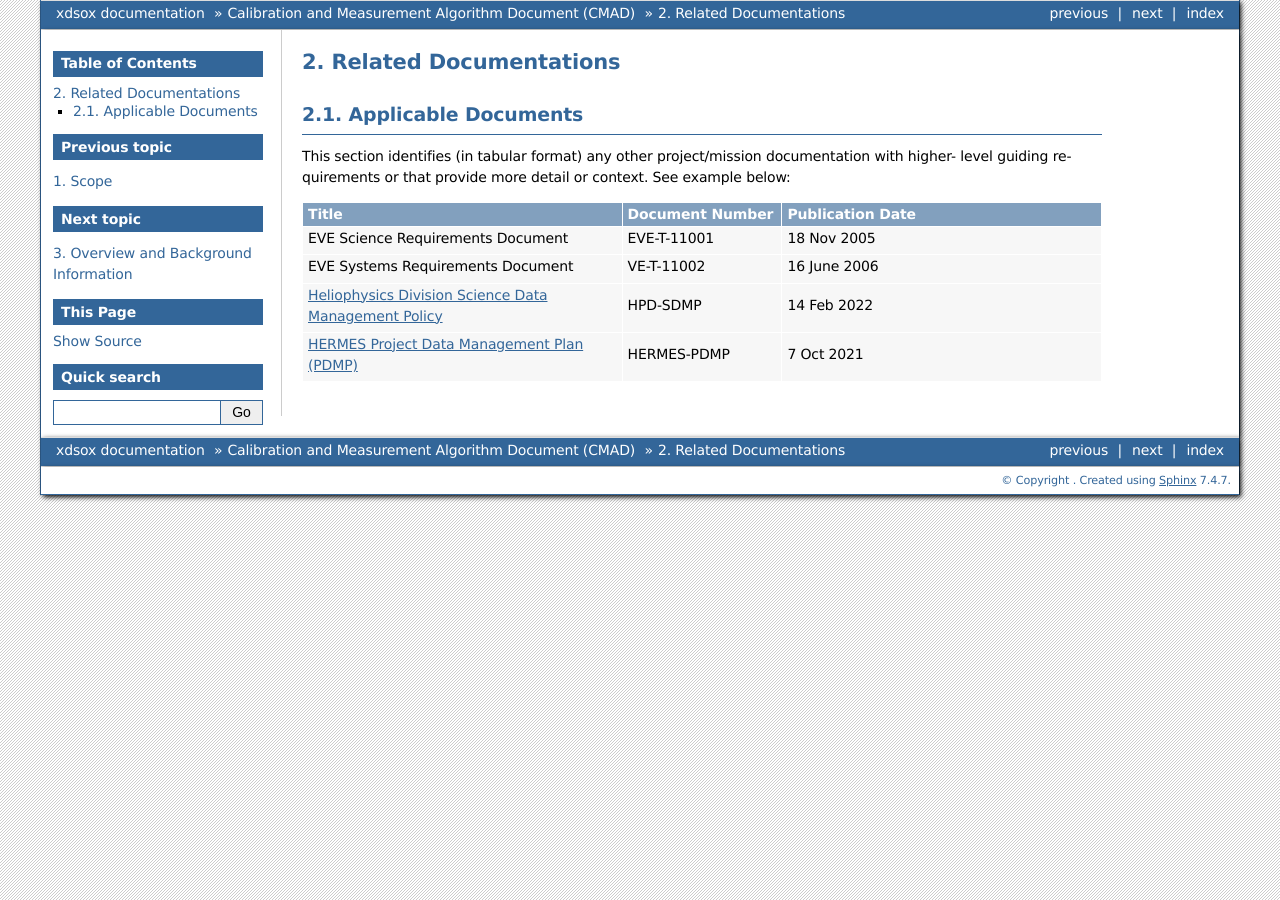
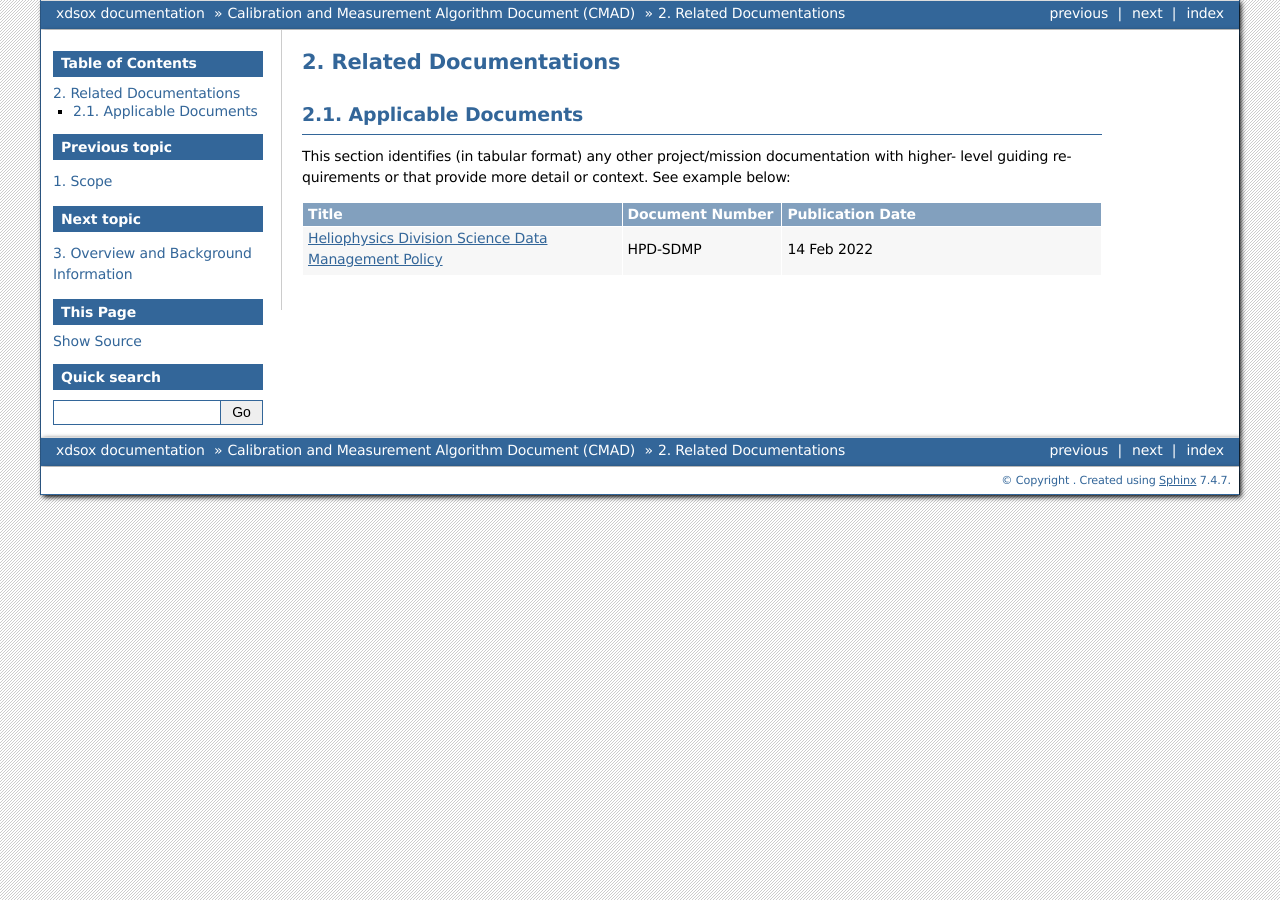
Before and after one commit to ehsteve/padre_xdsox, a Sphinx documentation site: the page built from docs/cmad/related_docs.rst, in a window 1280 px wide. Built offline with Sphinx 7.4.7, drawn with Linux system fonts in a browser that asks for light colours; the version number could not be read and is left out.

Commit message:
Update related_docs.rst

```diff
--- a/docs/cmad/related_docs.rst
+++ b/docs/cmad/related_docs.rst
@@ -17,15 +17,6 @@ level guiding requirements or that provide more detail or context. See example b
     * - Title
       - Document Number
       - Publication Date
-    * - EVE Science Requirements Document
-      - EVE-T-11001
-      - 18 Nov 2005
-    * - EVE Systems Requirements Document
-      - VE-T-11002
-      - 16 June 2006
     * - `Heliophysics Division Science Data Management Policy <https://science.nasa.gov/science-pink/s3fs-public/atoms/files/HPD%20Data%20Policy_Final_20220209.pdf>`_
       - HPD-SDMP
       - 14 Feb 2022
-    * - `HERMES Project Data Management Plan (PDMP) <https://github.com/HERMES-SOC/hermes-pdmp>`_
-      - HERMES-PDMP
-      - 7 Oct 2021
```
